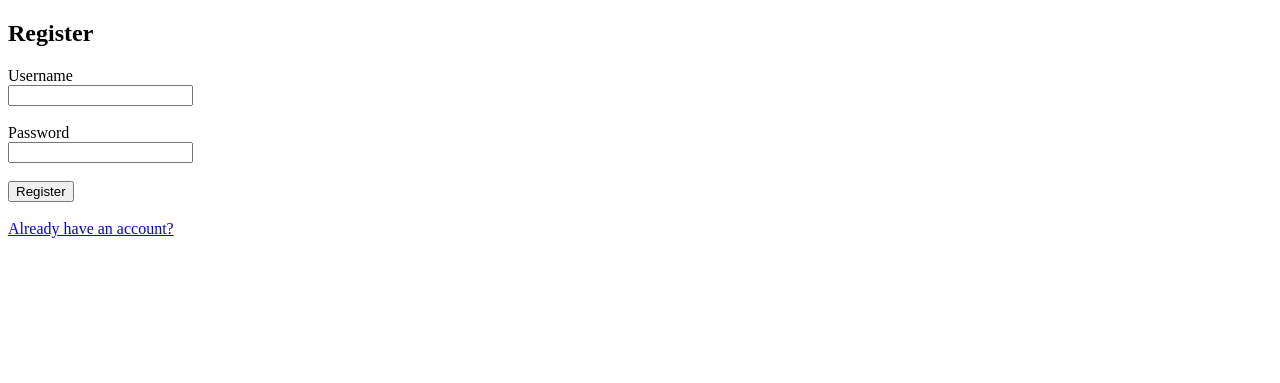
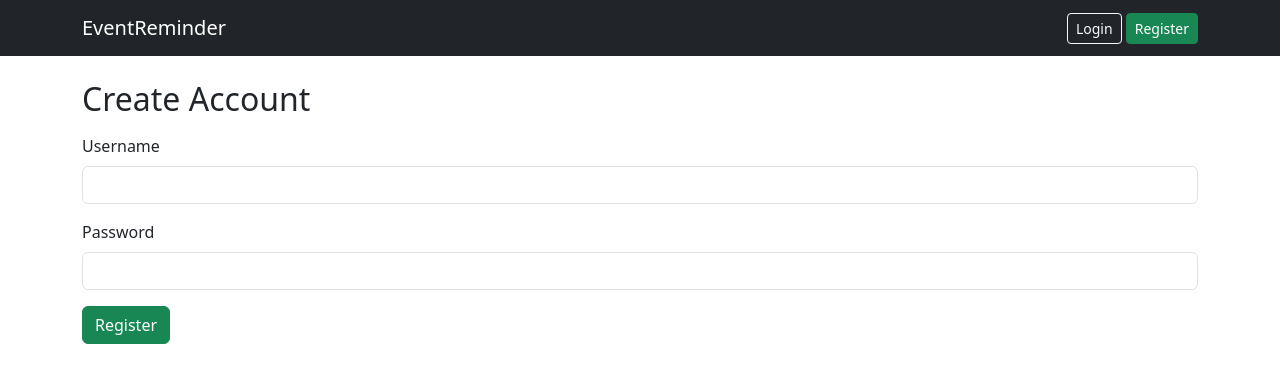
Before and after one commit to anfaruk00797-dev/LeadFlare, a Flask app: page /register in a window 1280 px wide. Shown: the top 383 px of the page. Run offline with Flask 3, Linux system fonts and the light colour scheme.

Commit message:
update register.html

```diff
--- a/templates/register.html
+++ b/templates/register.html
@@ -1,27 +1,21 @@
-<!DOCTYPE html>
-<html>
+{% extends "base.html" %}
 
-<head>
-    <title>Register</title>
-</head>
+{% block title %}Register{% endblock %}
 
-<body>
+{% block content %}
+<h2>Create Account</h2>
 
-    <h2>Register</h2>
+<form method="POST" class="mt-3">
+    <div class="mb-3">
+        <label class="form-label">Username</label>
+        <input type="text" name="username" class="form-control" required>
+    </div>
 
-    <form method="POST">
-        <label>Username</label><br>
-        <input type="text" name="username" required><br><br>
+    <div class="mb-3">
+        <label class="form-label">Password</label>
+        <input type="password" name="password" class="form-control" required>
+    </div>
 
-        <label>Password</label><br>
-        <input type="password" name="password" required><br><br>
-
-        <button type="submit">Register</button>
-    </form>
-
-    <br>
-    <a href="{{ url_for('login') }}">Already have an account?</a>
-
-</body>
-
-</html>
+    <button class="btn btn-success">Register</button>
+</form>
+{% endblock %}
```
